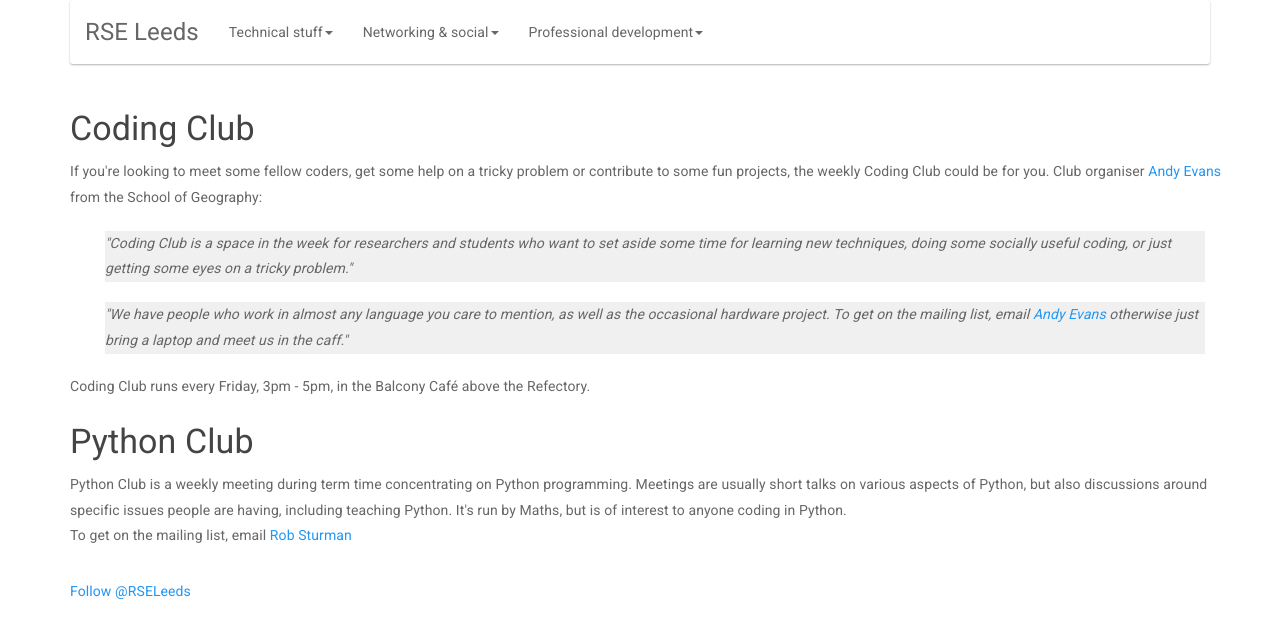
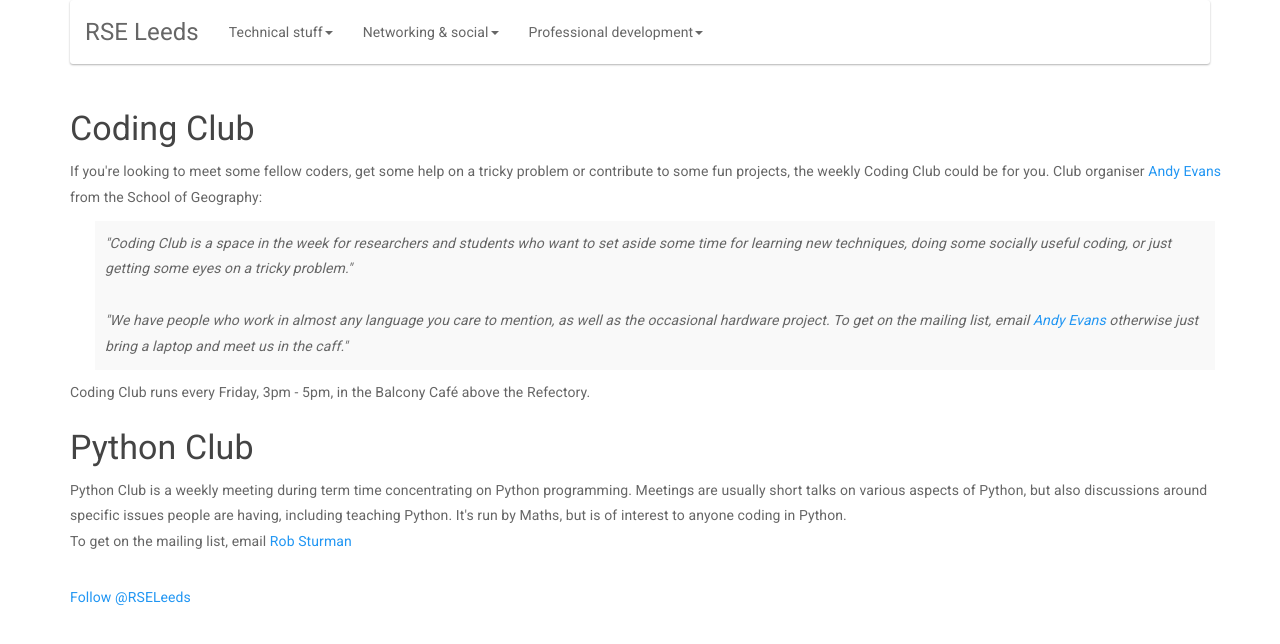
Before and after one commit to rseleeds/rseleeds.github.io, a Jekyll site: the page built from _posts/2017-01-23-coding-clubs.md, in a window 1280 px wide. Shown: the top 644 px of the page. Built offline with Jekyll 4.4.1, drawn with Linux system fonts in a browser that asks for light colours; nearby versions of some CDN libraries; comment, search, counter and statistics services are not loaded.

Commit message:
Tweaked CSS relating to coding club post

```diff
--- a/_posts/2017-01-23-coding-clubs.md
+++ b/_posts/2017-01-23-coding-clubs.md
@@ -15,8 +15,7 @@ subtitle: Join a programming club! Meet new people, learn new skills and build e
   </div>
   <div class="row quote">
   &quot;Coding Club is a space in the week for researchers and students who want to set aside some time for learning new techniques, doing some socially useful coding, or just getting some eyes on a tricky problem.&quot;
-  </div>
-  <div class="row quote">
+  <br /><br />
   &quot;We have people who work in almost any language you care to mention, as well as the occasional hardware project. To get on the mailing list, email <a href="http://www.geog.leeds.ac.uk/people/a.evans/">Andy Evans</a> otherwise just bring a laptop and meet us in the caff.&quot;
   </div>
   <div class="row">
--- a/assets/css/rseleeds.scss
+++ b/assets/css/rseleeds.scss
@@ -15,9 +15,10 @@ div.post div.row {
 }
 
 div.quote {
-    background-color: #f0f0f0;
+    background-color: #f9f9f9;
     font-style: italic;
-    margin: 20px;
+    margin: 10px;
+    padding: 10px;
 }
 
 
```
